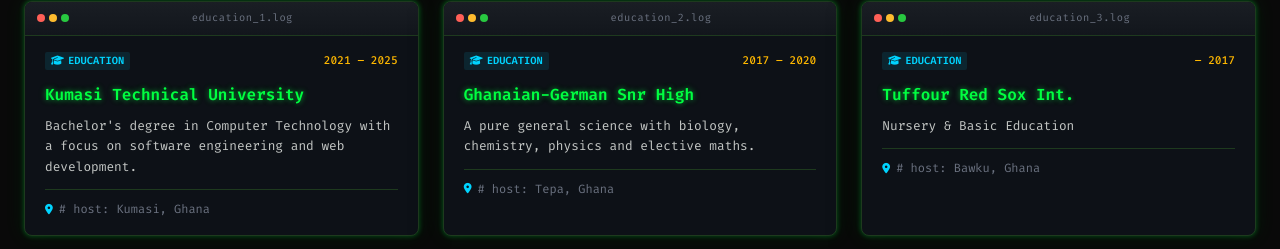
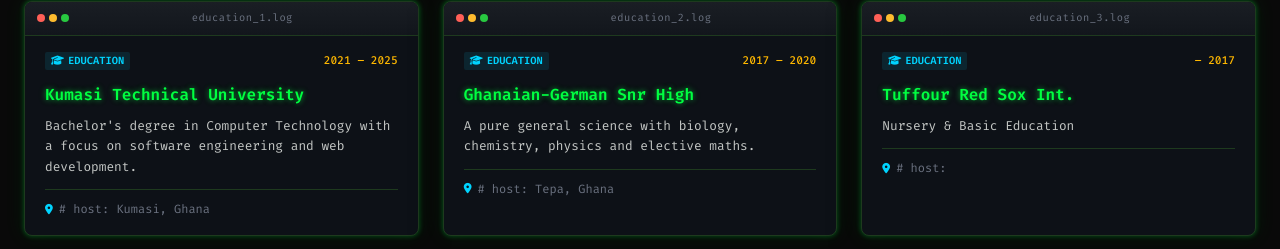
Before and after one commit to mustaphahaadi/portfolio, a React (Vite) app: page / in a window 1280 px wide. Shown: the part 3012-3261 px from the top of the page. Built offline with nearby package versions, Linux system fonts and the light colour scheme; no server answers.

Commit message:
refactor: remove location field from education data entries

```diff
--- a/src/components/EducationSection.jsx
+++ b/src/components/EducationSection.jsx
@@ -20,7 +20,6 @@
     year: "– 2017",
     institution: "Tuffour Red Sox Int.",
     description: "Nursery & Basic Education",
-    location: "Bawku, Ghana",
   },
 ];
 
```
Also changed, not shown: src/components/HeroSection.jsx (line endings or trailing spaces).
